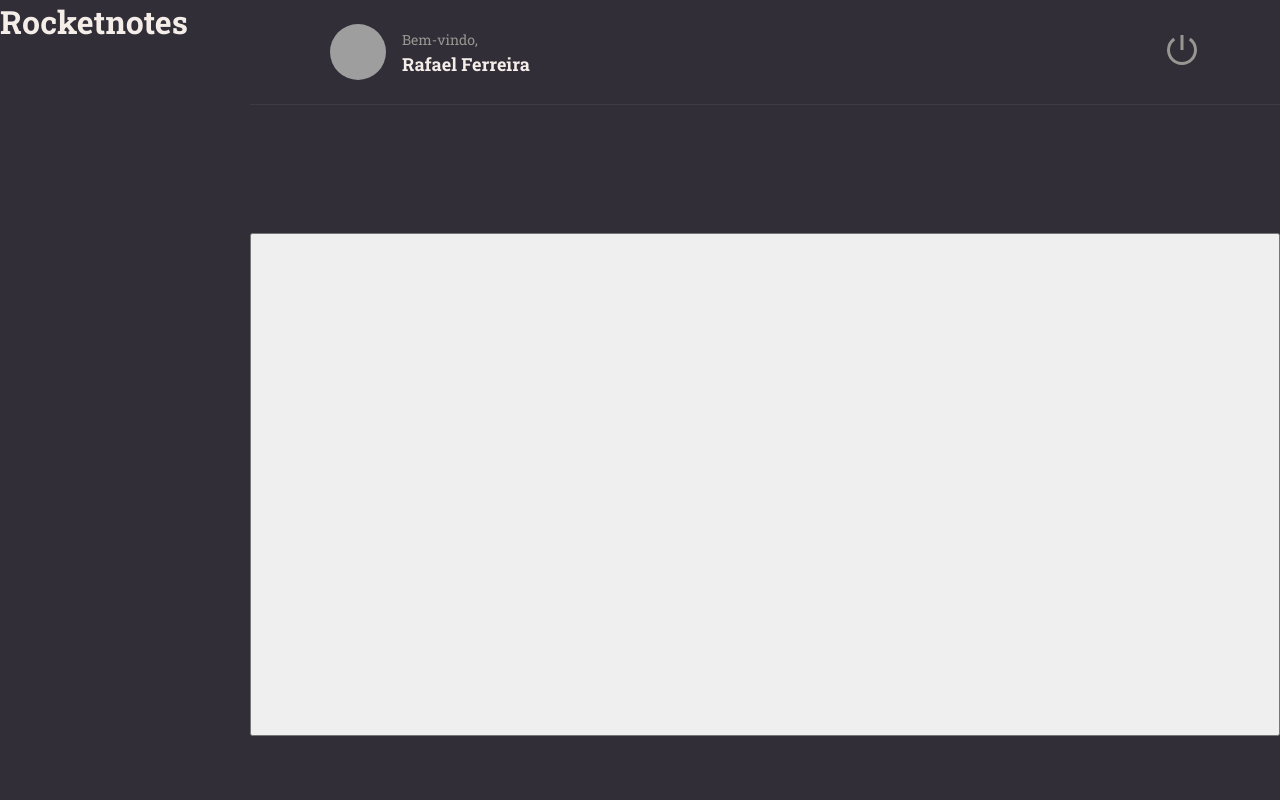
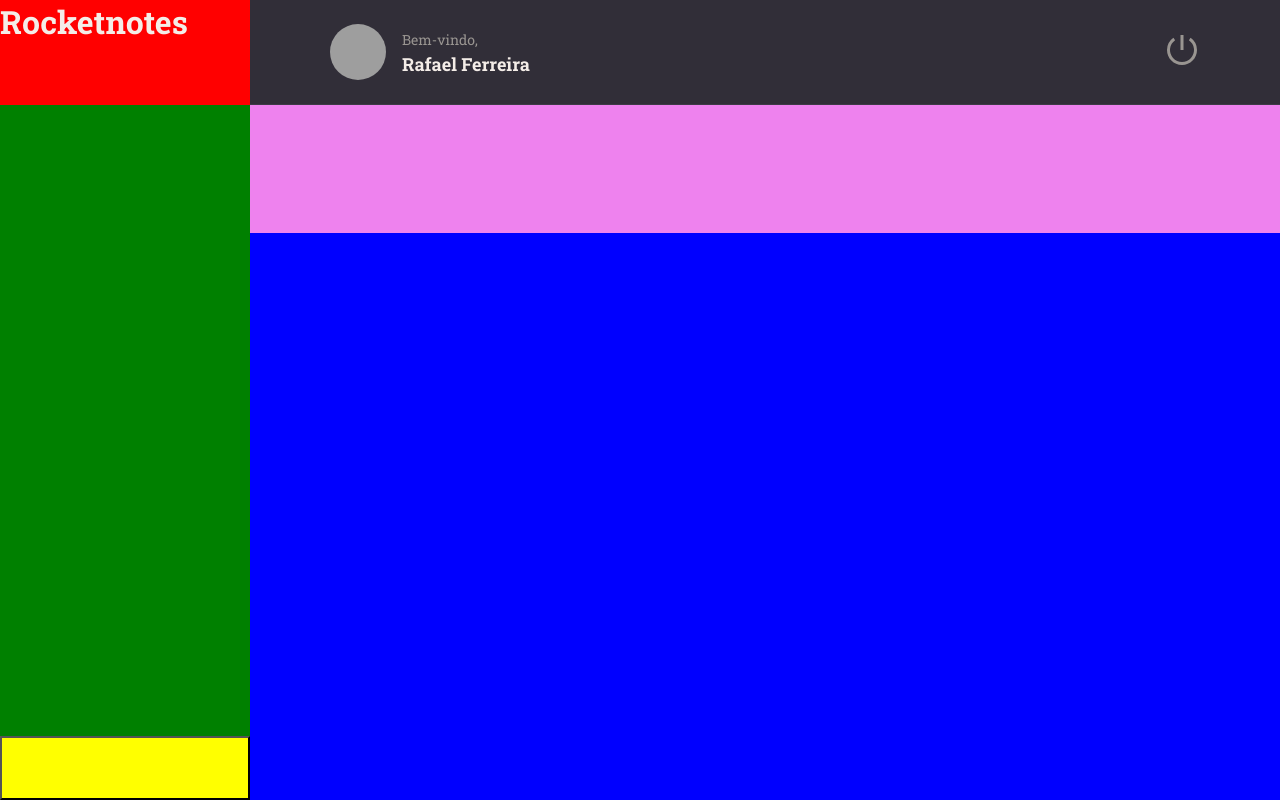
Before and after one commit to Rafael862/rocketnotes, a React (Vite) app in the folder rocketnotes/: page / in a window 1280 px wide. Built offline with nearby package versions, Linux system fonts and the light colour scheme; grey boxes are pictures that could not be loaded.

Commit message:
finalizado a aula de grid

```diff
--- a/rocketnotes/src/pages/Home/styles.js
+++ b/rocketnotes/src/pages/Home/styles.js
@@ -17,12 +17,24 @@ export const Container  = styled.div`
 
 `;
 
-export const Brand  = styled.div``;
+export const Brand  = styled.div`
+    grid-area: brand;
+    background: red;
+`;
 
-export const Menu  = styled.ul``;
+export const Menu  = styled.ul`
+grid-area: menu;
+background: green;`;
 
-export const Search  = styled.div``;
+export const Search  = styled.div`
+grid-area: search;
+background: violet;`;
 
-export const Content  = styled.div``;
+export const Content  = styled.div`
+grid-area: content;
+background: blue;`;
 
-export const NewNote = styled.button``;
+
+export const NewNote = styled.button`
+ grid-area: newnote;
+    background: yellow;`;
```
